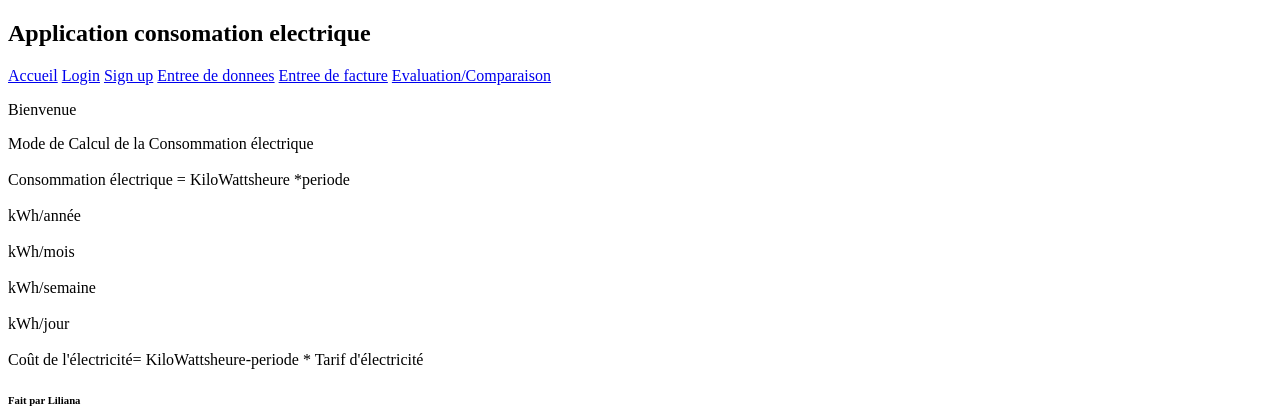
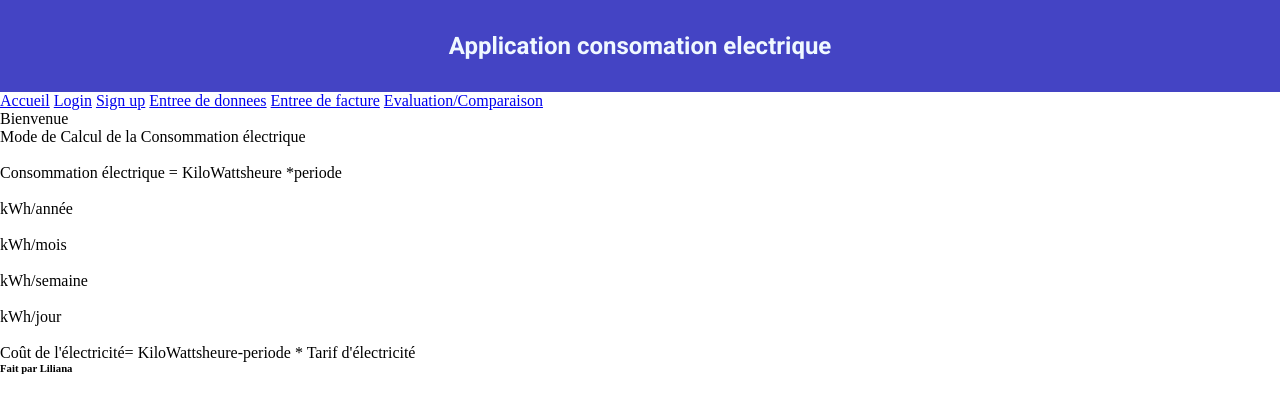
Before and after one commit to LROM/calculconsommationelectrique, a PHP site: page /index.php in a window 1280 px wide. Shown: the top 420 px of the page. Run offline with PHP 8.4, Linux system fonts and the light colour scheme.

Commit message:
set header - title

```diff
--- a/index.php
+++ b/index.php
@@ -5,7 +5,8 @@
         <meta name="viewport" content="width=device-width, initial-scale=1">
         <title> Mon app</title>
 
-        <link rel="stylesheet" href="mystyle.css" type="txt/css">
+<!--       <link rel="stylesheet" href="mystyle.css" type="txt/css"> -->
+     <link rel="stylesheet" href="mystyle.css">
 
 
         <!--<link href="https://cdn.jsdelivr.net/npm/bootstrap@5.1.3/dist/css/bootstrap.min.css" rel="stylesheet">
--- a/mystyle.css
+++ b/mystyle.css
@@ -8,6 +8,17 @@
     box-sizing: border-box;
 }
 
+
+
+.header{
+    text-align: center;
+    background-color: #4444c4;
+    font-family:  'Roboto', sans-serif;
+    color: aliceblue;
+    padding: 2em 2em;
+}
+
+/*
 body{
     font-family: 'Roboto', sans-serif;
     background-color: #e5e5f7;
@@ -115,3 +126,6 @@ body{
         font-size:1.8rem;
     }
 }
+
+
+*/
--- a/section/header.php
+++ b/section/header.php
@@ -1,3 +1,4 @@
-<div>
+
+<div class ="header" >
     <h2>Application consomation electrique</h2>
 </div>
```
